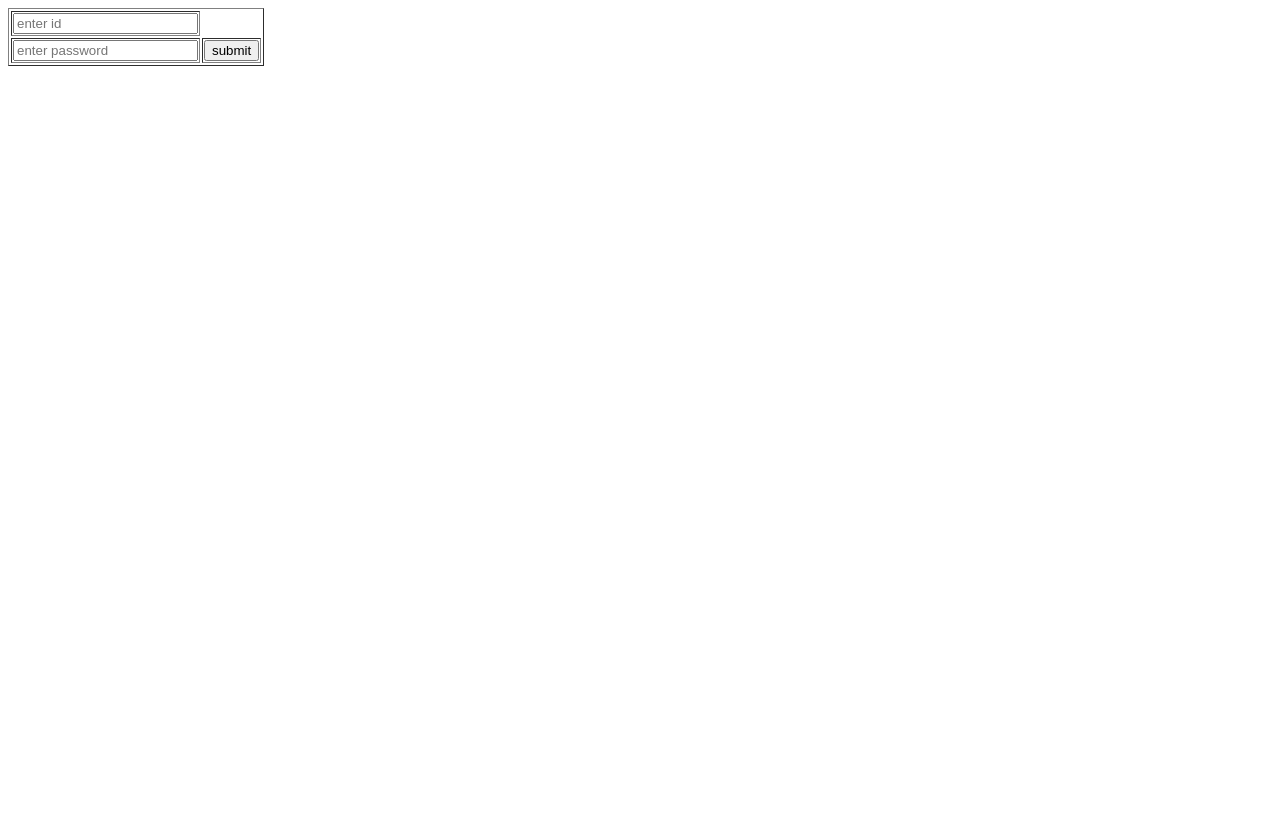
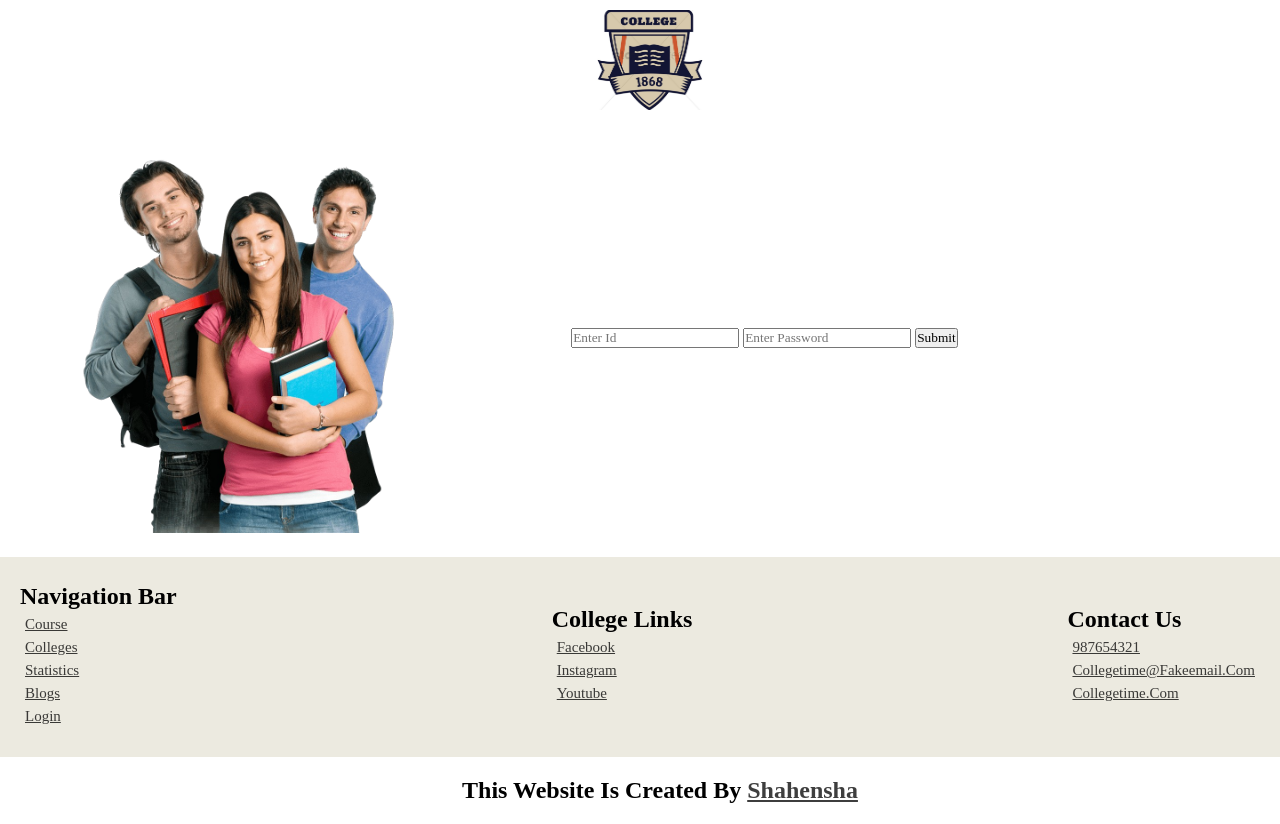
Before and after one commit to mr-shahensha/collegeTime, a PHP site: page /login.php in a window 1280 px wide. Before the commit the page ends 66 px from the top, so only its background shows below. Run offline with PHP 8.4, Linux system fonts and the light colour scheme.

Commit message:
little bit done

```diff
--- /dev/null
+++ b/css/login.css
@@ -0,0 +1,17 @@
+.hero{
+    display: flex;
+    justify-content: space-between;
+    align-items: center;
+    width: 100%;
+    padding: 20px;
+}
+.hero img{
+    margin-left: 5%;
+    width: 400px;
+}
+.hero .login-form{
+    display: flex;
+    flex-direction: column;
+    justify-content: center;
+    align-items: center;
+}
--- /dev/null
+++ b/footer.php
@@ -0,0 +1,37 @@
+  <link rel="stylesheet" href="css/home.css">
+  <!-- footer section start -->
+  <section class="footer">
+        <!-- navigation links -->
+        <div class="pages">
+            <h1>navigation bar</h1>
+            <ul>
+                <li><a href="">Course</a></li>
+                <li><a href="">Colleges</a></li>
+                <li><a href="">Statistics</a></li>
+                <li><a href="">Blogs</a></li>
+                <li><a href="login.php">Login</a></li>
+            </ul>
+        </div>
+        <!-- web links of collegetime -->
+        <div class="link">
+            <h1>College links</h1>
+            <ul>
+                <li><a href="">facebook</a></li>
+                <li><a href="">instagram</a></li>
+                <li><a href="">youtube</a></li>
+            </ul>
+        </div>
+        <!-- contacts -->
+        <div class="contacts">
+            <h1>Contact us</h1>
+            <ul>
+                <li><a href="">987654321</a></li>
+                <li><a href="">collegetime@fakeemail.com</a></li>
+                <li><a href="">collegetime.com</a></li>
+            </ul>
+        </div>
+    </section>
+    <!-- finally me :) -->
+    <section class="end">
+        <h1 >this website is created by <a style="color:rgba(0, 0, 0, 0.755);" href="https:/shahensha.tech" target="_blank">Shahensha</a></h1>
+    </section>
--- a/login.php
+++ b/login.php
@@ -1,8 +1,38 @@
     <!DOCTYPE html>
     <html lang="en">
     <head>
+        <!-- javascript link -->
     <script type="text/javascript" src="jquery-1.6.4.min.js"></script>
-    <title>Document</title>
+    <!-- css link -->
+    <link rel="stylesheet" href="css/login.css">
+        <title>Login Page</title>
+    </head>
+    <body>
+        <!-- this is header -->
+    <Header>
+            <div class="logo"><img src="assets/logo.jpg" alt="logo" ></div>
+        </header>
+        <!-- this is hero section -->
+        <section class="hero">
+            <div class="img">
+            <img src="assets/students.png" alt="image">
+            </div>
+            <div class="login-form">
+            <form action="logic/loginlogic.php" method="post" onsubmit="return validation()">
+            <input type="text" placeholder="enter id" name="id" id='id'  onkeyup="return hidewarn(this.value)">
+
+            <input type="text" placeholder="enter password"  name="pass" id='pass' onkeyup="return hidewarn2(this.value)">
+
+            <input type="submit" value="submit" name="submit">
+            </div>
+            <b><p id="vali1" style="color:red;"></p></b>
+            <b><p id="vali2" style="color:red;"></p></b>
+        </form>
+
+    </section>
+        <?php include("footer.php");?>
+    </body>
+    </html>
     <script>
             function validation(){
                 var id = document.getElementById('id').value;
@@ -29,26 +59,3 @@
                 }
             }
         </script>
-</head>
-<body>
-    <form action="logic/loginlogic.php" method="post" onsubmit="return validation()">
-        <table border='1'>
-            <tr>
-                <td>
-                <input type="text" placeholder="enter id" name="id" id='id'  onkeyup="return hidewarn(this.value)"><br>
-                </td>
-            </tr>
-            <tr>
-                <td>
-                <input type="text" placeholder="enter password"  name="pass" id='pass' onkeyup="return hidewarn2(this.value)">
-                </td>
-                <td>
-                <input type="submit" value="submit" name="submit">
-                </td>
-            </tr>
-        </table>
-        <b><p id="vali1" style="color:red;"></p></b>
-        <b><p id="vali2" style="color:red;"></p></b>
-    </form>
-</body>
-</html>
```
Also changed, not shown: home.php (+1 -36 lines), assets/students.png (added). Lines whose indentation alone changed are shown as unchanged.
